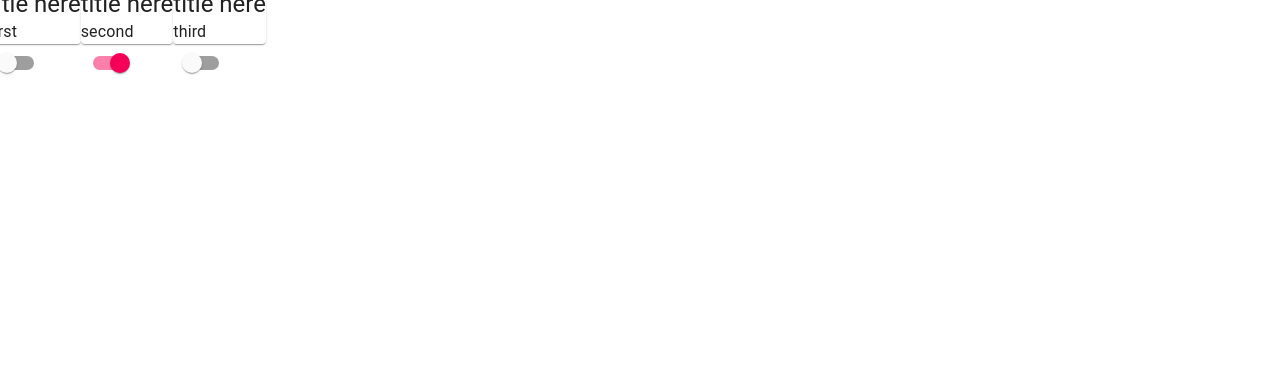
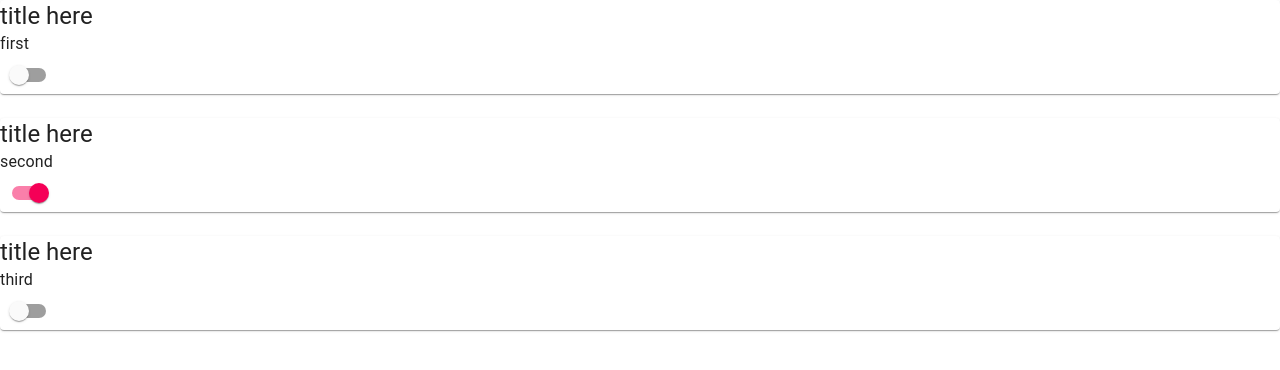
Before and after one commit to brandongatlin/react-todo, a React (Create React App) app in the folder brandon-todo/: page / in a window 1280 px wide. Shown: the top 370 px of the page. Built offline with nearby package versions, Linux system fonts and the light colour scheme.

Commit message:
keys and props all working with checkboxes

```diff
--- a/brandon-todo/src/Components/Card/index.js
+++ b/brandon-todo/src/Components/Card/index.js
@@ -1,15 +1,13 @@
 import React from 'react';
 import './index.css';
-
-import Grid from '@material-ui/core/Grid';
 
 import Paper from '@material-ui/core/Paper';
 import Typography from '@material-ui/core/Typography';
 
+import Checkbox from '../Checkbox';
 
 const Card = (props)=> {
     return(
-        <Grid item xs={12}>
         <Paper>
             <Typography variant="h5" component="h3">
                 {props.title}
@@ -17,9 +15,9 @@ const Card = (props)=> {
             <Typography component="p">
                 {props.text}
             </Typography>
+            <Checkbox checked={props.checked} value={props.checked}/>
         </Paper>
-        </Grid>
-    )
+    );
 }
 
 export default Card;
--- a/brandon-todo/src/Components/Checkbox/index.js
+++ b/brandon-todo/src/Components/Checkbox/index.js
@@ -3,15 +3,14 @@ import Switch from '@material-ui/core/Switch';
 
 
 const Checkbox = (props) => {
+
 const [checked, setChecked] = React.useState(props.checked);
 
     return(
         <Switch
             checked={checked}
             onChange={(e) => {
-        console.log(e.target);
                 setChecked(!checked);
-        console.log(checked);
             }}
             value={checked}
             inputProps={{ 'aria-label': 'secondary checkbox' }}
--- a/brandon-todo/src/Components/Views/AllTodos/index.js
+++ b/brandon-todo/src/Components/Views/AllTodos/index.js
@@ -3,26 +3,26 @@ import React from 'react';
 import Grid from '@material-ui/core/Grid';
 
 import Card from '../../Card';
-import Checkbox from '../../Checkbox';
+// import Checkbox from '../../Checkbox';
 
 const data = [
     {
         id : 1,
         title : "title here",
         text : "first",
-        done : false
+        checked : false
     },
     {
         id : 2,
         title : "title here",
         text : "second",
-        done : true
+        checked : true
     },
     {
         id : 3,
         title : "title here",
         text : "third",
-        done : false
+        checked : false
     },
 ]
 
@@ -31,10 +31,9 @@ const AllTodos = (props)=> {
         <Grid container spacing={3}>
             {data.map((task)=> {
                 return (
-                    <div key={task.id}>
-                        <Card  title={task.title} text={task.text}/>
-                        <Checkbox checked={task.done} value={task.done}/>
-                    </div>
+                    <Grid key={task.id} item sm={12}>
+                        <Card title={task.title} text={task.text} checked={task.checked}/>
+                    </Grid>
                 );
             })}
         </Grid>
```
Lines whose indentation alone changed are shown as unchanged.
